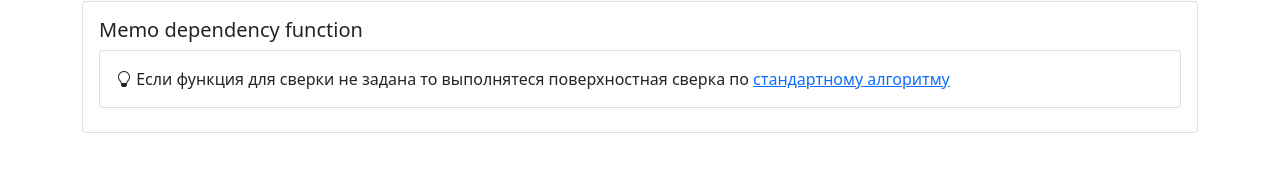
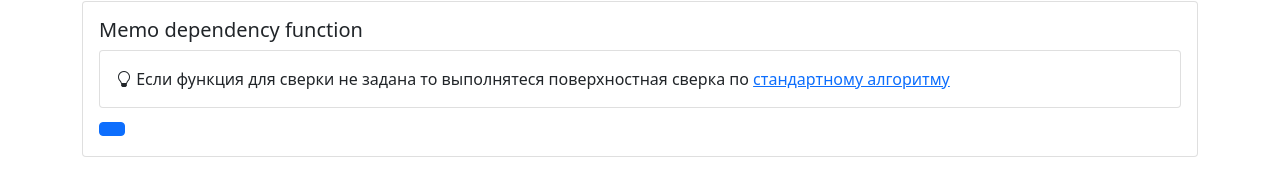
Before and after one commit to Yupiter78/advanced_hooks_-_basic_optimization, a React (Create React App) app: page /memo in a window 1280 px wide. Shown: the part 564-760 px from the top of the page. Built offline with nearby package versions, Linux system fonts and the light colour scheme.

Commit message:
advanced_hooks react.memo__5

```diff
--- a/src/app/components/examples/memo/memoDependencyFunctionExample.jsx
+++ b/src/app/components/examples/memo/memoDependencyFunctionExample.jsx
@@ -1,5 +1,24 @@
+import React, { useEffect } from "react";
+import PropTypes from "prop-types";
+
+const LogOutButton = ({ onLogOut }) => {
+    useEffect(() => {
+        console.log("render button");
+    });
+    return (
+        <button className="btn btn-primary" onClick={onLogOut}>
+            {" "}
+        </button>
+    );
+};
+LogOutButton.propTypes = {
+    onLogOut: PropTypes.func
+};
 const MemoDependencyFunctionExample = (props) => {
-    return null;
+    const handleLogOut = () => {
+        localStorage.removeItem("auth");
+    };
+    return <LogOutButton onLogOut={handleLogOut} />;
 };
 
 export default MemoDependencyFunctionExample;
```
